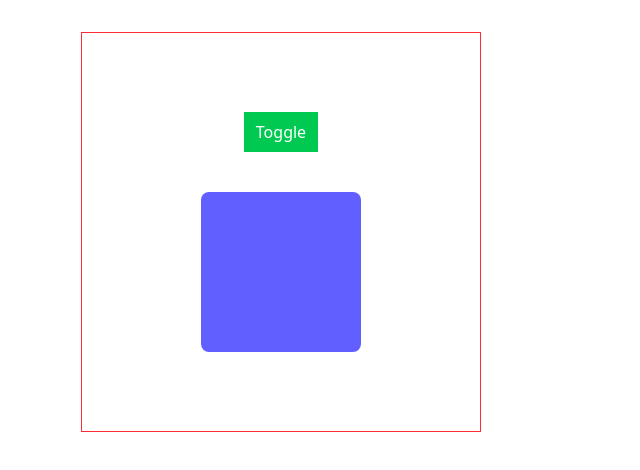
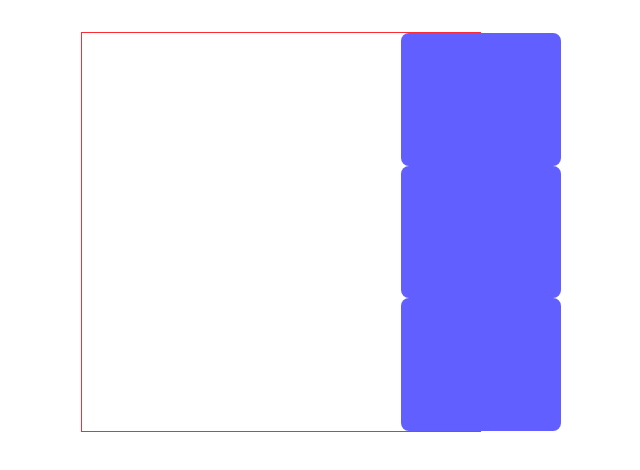
Before and after one commit to monirdewan/framer-motion-basics, a React (Vite) app: page / in a window 1280 px wide. Shown: the top 470 px of the page, without its empty margins (359-999 px from the left). Built offline with nearby package versions, Linux system fonts and the light colour scheme.

Commit message:
lesson 6 done

```diff
--- a/src/pages/LessonSix.jsx
+++ b/src/pages/LessonSix.jsx
@@ -1,30 +1,43 @@
-import React, { useState } from "react";
+//import React, { useState } from "react";
 // eslint-disable-next-line no-unused-vars
 import { motion, useAnimationControls } from "motion/react";
+import { useEffect } from "react";
 
 const LessonSix = () => {
   const controls = useAnimationControls();
-  const [toggle, setToggle] = useState(false);
-  const handleToggle = () => {
-    setToggle(!toggle)
-    if (toggle) {
-      controls.start({ x: 200 });
-    }else{
-         controls.start({ x: -200 });
-    }
-  };
+  // const [toggle, setToggle] = useState(false);
+  // const handleToggle = () => {
+  //   setToggle(!toggle)
+  //   if (toggle) {
+  //     controls.start({ x: 200 });
+  //   }else{
+  //        controls.start({ x: -200 });
+  //   }
+  // };
+
+  useEffect(()=>{
+    controls.start((i)=>({x:200, transition:{delay: i * 2}}))
+  },[])
+
 
   return (
     <div className="border border-red-500 size-[400px] flex flex-col justify-center items-center mx-auto">
-      <button
-        onClick={handleToggle}
-        className="bg-green-500 mb-10 px-3 py-2 text-white"
-      >
-        Toggle
-      </button>
+
 
       <motion.div
         animate={controls}
+        custom={1}
+        onMouseEnter={()=> controls.stop()}
+        className="size-40 bg-indigo-500 rounded-lg flex flex-wrap gap-500"
+      ></motion.div>
+       <motion.div
+        animate={controls}
+        custom={2}
+        className="size-40 bg-indigo-500 rounded-lg flex flex-wrap gap-500"
+      ></motion.div>
+       <motion.div
+        animate={controls}
+        custom={3}
         className="size-40 bg-indigo-500 rounded-lg flex flex-wrap gap-500"
       ></motion.div>
     </div>
```
